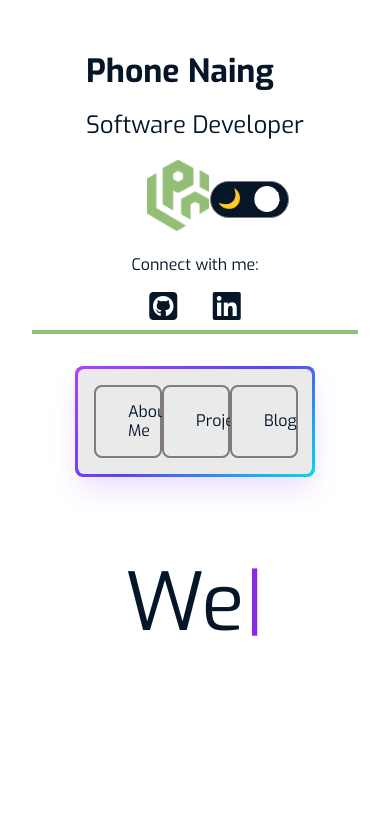
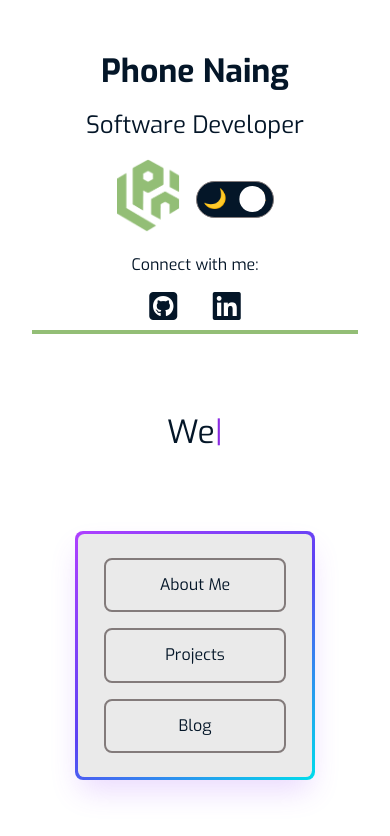
Before and after one commit to PNaing107/Personal-Website-23, a Vue app: page / in a window 390 px wide. Shown: the top 836 px of the page. Built offline with nearby package versions, Linux system fonts and the light colour scheme.

Commit message:
feat: make responsive for mobile

```diff
--- a/src/App.vue
+++ b/src/App.vue
@@ -1,8 +1,8 @@
 <template>
   <TheHeader></TheHeader>
   <main>
+    <WelcomeBanner :show-banner="showWelcome"></WelcomeBanner>
     <NavigationBar @navigation="updateContent"></NavigationBar>
-    <WelcomeBanner :show-banner="showWelcome"></WelcomeBanner>
     <About v-if="content === 'About Me'"></About>
     <PersonalProjects v-if="content === 'Projects'"></PersonalProjects>
     <TheBlog v-if="content === 'Blog'"></TheBlog>
--- a/src/assets/main.css
+++ b/src/assets/main.css
@@ -24,8 +24,8 @@
   }
 
 #app {
-  height: 100vh;
   width: 100vw;
+  min-height: 100vh;
   margin: 0;
   padding: 2rem;
   font-weight: normal;
@@ -47,16 +47,3 @@ button:hover {
   background-color: var(--text-secondary-color);
   cursor: pointer;
 }
-
-/* @media (min-width: 1024px) {
-  body {
-    display: flex;
-    place-items: center;
-  }
-
-  #app {
-    display: grid;
-    grid-template-columns: 1fr 1fr;
-    padding: 0 2rem;
-  }
-} */
--- a/src/components/UI/NavigationBar.vue
+++ b/src/components/UI/NavigationBar.vue
@@ -43,4 +43,21 @@ export default {
   display: flex;
   justify-content: space-between;
 }
+
+@media (max-width: 660px) {
+  .style-64 div {
+    display: flex;
+    flex-direction: column;
+    align-items: center;
+  }
+
+  .style-64 div > button:nth-child(2) {
+    margin: 0.5rem 0;
+  }
+
+  button {
+    width: 90%;
+    justify-content: space-between;
+  }
+}
 </style>
--- a/src/components/UI/TagList.vue
+++ b/src/components/UI/TagList.vue
@@ -20,11 +20,12 @@ export default {
 <style scoped>
 .taglist {
     display: flex;
+    flex-wrap: wrap;
+    gap: 0.5rem;
 }
 
 .tag {
     padding: 0.2rem 0.4rem;
-    margin-right: 0.5rem;
     border: 1px solid var(--text-primary-color);
     border-radius: 0.2rem;
 }
--- a/src/components/UI/TheModal.vue
+++ b/src/components/UI/TheModal.vue
@@ -48,6 +48,8 @@ export default {
   overflow-x: auto;
   display: flex;
   flex-direction: column;
+  max-height: 80vh;
+  max-width: 90vw;
 }
 
 .modal-header,
@@ -73,8 +75,6 @@ export default {
   position: relative;
   margin-top: 0;
   padding: 1rem 2rem;
-  max-height: 60vh;
-  max-width: 90vw;
   overflow-y: auto;
 }
 
@@ -96,9 +96,6 @@ export default {
 }
 
 .btn-green {
-  /* color: var(--modal-text-color); */
-  /* background: var(--modal-background-color); */
-  /* border: 1px solid var(--modal-text-color); */
   border-radius: 0.2rem;
   padding: 0.5rem;
   width: fit-content;
--- a/src/components/layout/TheHeader.vue
+++ b/src/components/layout/TheHeader.vue
@@ -121,11 +121,18 @@ h2 {
     align-items: center;
   }
 
+  h1 {
+    text-align: center;
+  }
+
   .control {
   display: flex;
   flex-direction: row;
   justify-content: space-between;
-  width: 30%;
+  }
+
+  #logo {
+    margin-right: 1rem;
   }
 
   .social {
--- a/src/components/layout/WelcomeBanner.vue
+++ b/src/components/layout/WelcomeBanner.vue
@@ -85,10 +85,6 @@ export default {
 
 .carat {
     color: rgb(138, 43, 226, 1);
-    /* animation-name: blink; */
-    /* animation-duration: 0.5s; */
-    /* animation-timing-function: cubic-bezier(0.075, 0.82, 0.165, 1); */
-    /* animation: blink 0.5s cubic-bezier(0.075, 0.82, 0.165, 1); */
 
 }
 
@@ -105,4 +101,10 @@ export default {
         color: rgb(138, 43, 226, 0);
     }
 }
+
+@media (max-width: 425px) {
+    #banner {
+        font-size: 2rem;
+    }
+}
 </style>
--- a/src/components/pages/AboutMe.vue
+++ b/src/components/pages/AboutMe.vue
@@ -82,7 +82,7 @@ section {
     flex-direction: column;
     align-content: center;
     border-radius: var(--border-radius-default);
-    width: clamp(120px, 60vw, 1024px);
+    width: clamp(260px, 60vw, 1024px);
     margin: 0 auto;
     background-color: var(--background-color-secondary);
 }
@@ -98,4 +98,16 @@ section {
     display: flex;
     justify-content: space-evenly;
 }
+
+@media (max-width: 660px) {
+    .controls {
+        display: flex;
+        flex-direction: column;
+    }
+
+    button {
+        width: auto;
+        margin: 0.5rem;
+    }
+}
 </style>
```
